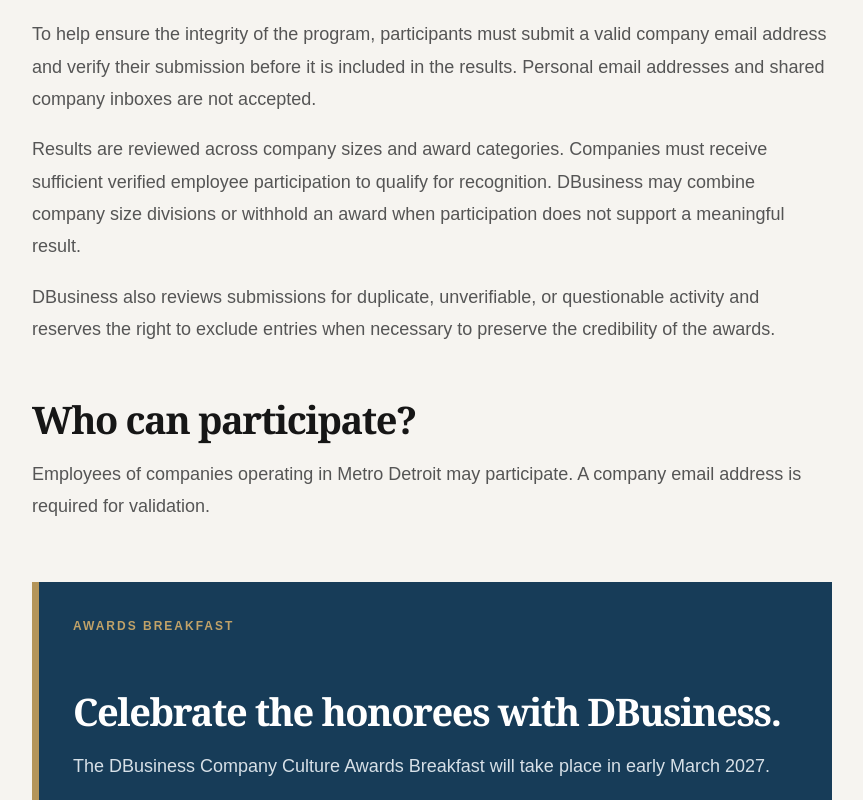
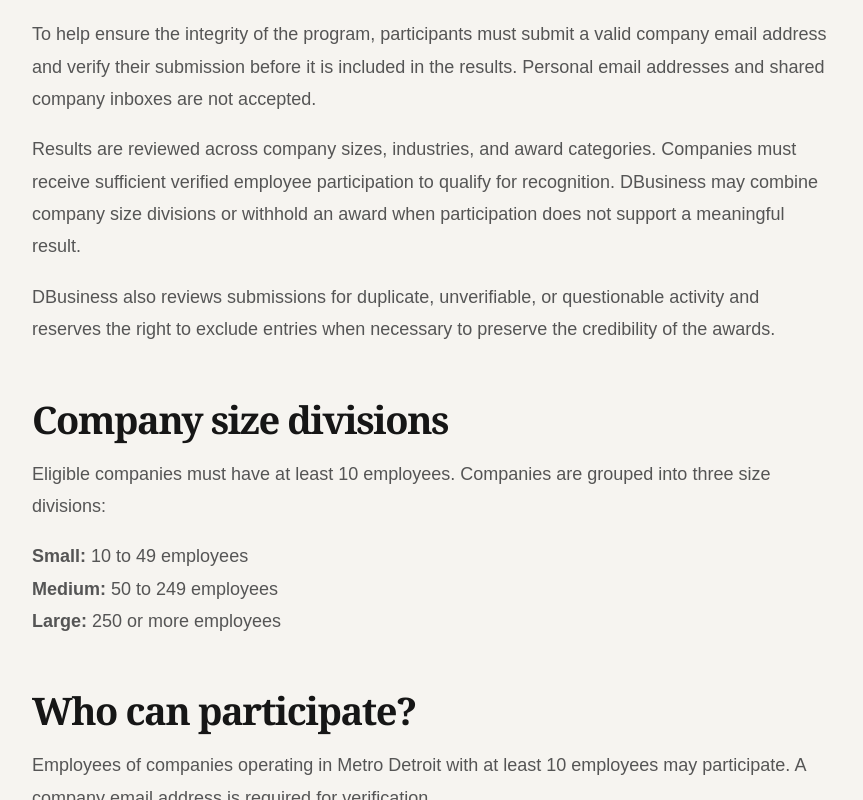
Before and after one commit to jhosko/company-culture-awards-test, a Next.js app: page /about in a window 1280 px wide. Shown: the part 1120-1920 px from the top of the page, without its empty margins (208-1071 px from the left). Built offline with nearby package versions, Linux system fonts and the light colour scheme.

Commit message:
Add files via upload

```diff
--- a/lib/data.js
+++ b/lib/data.js
@@ -1,19 +1,36 @@
 export const categories = [
-"Best Leadership","Career Growth","Compensation and Benefits","Work Life Balance",
-"Team Environment","Innovation and New Ideas","Employee Recognition",
-"Communication and Transparency","Workplace Flexibility","Workplace Amenities",
-"Company Pride and Purpose"
+  "Best Leadership",
+  "Career Growth",
+  "Compensation and Benefits",
+  "Work Life Balance",
+  "Team Environment",
+  "Innovation and New Ideas",
+  "Employee Recognition",
+  "Communication and Transparency",
+  "Workplace Flexibility",
+  "Workplace Amenities",
+  "Company Pride and Purpose"
 ];
 
 export const industries = [
-"Automotive and Mobility","Construction and Engineering","Financial Services","Healthcare",
-"Manufacturing","Nonprofit","Professional Services","Real Estate and Development",
-"Technology","Retail and Hospitality","Media, Marketing, and Creative Services","Other"
+  "Automotive and Mobility",
+  "Construction and Engineering",
+  "Financial Services",
+  "Healthcare",
+  "Manufacturing",
+  "Nonprofit",
+  "Professional Services",
+  "Real Estate and Development",
+  "Technology",
+  "Retail and Hospitality",
+  "Media, Marketing, and Creative Services",
+  "Other"
 ];
 
 export const companySizes = [
-"Small (1 to 49 employees)","Medium (50 to 249 employees)",
-"Large (250 to 999 employees)","Enterprise (1,000 or more employees)"
+  "Small (10 to 49 employees)",
+  "Medium (50 to 249 employees)",
+  "Large (250 or more employees)"
 ];
 
 export const links = {
--- a/pages/about.js
+++ b/pages/about.js
@@ -42,10 +42,10 @@
             results. Personal email addresses and shared company inboxes are not accepted.
           </p>
           <p>
-            Results are reviewed across company sizes and award categories. Companies must
-            receive sufficient verified employee participation to qualify for recognition.
-            DBusiness may combine company size divisions or withhold an award when
-            participation does not support a meaningful result.
+            Results are reviewed across company sizes, industries, and award categories.
+            Companies must receive sufficient verified employee participation to qualify
+            for recognition. DBusiness may combine company size divisions or withhold an
+            award when participation does not support a meaningful result.
           </p>
           <p>
             DBusiness also reviews submissions for duplicate, unverifiable, or questionable
@@ -53,10 +53,21 @@
             the credibility of the awards.
           </p>
 
+          <h2>Company size divisions</h2>
+          <p>
+            Eligible companies must have at least 10 employees. Companies are grouped into
+            three size divisions:
+          </p>
+          <p>
+            <strong>Small:</strong> 10 to 49 employees<br />
+            <strong>Medium:</strong> 50 to 249 employees<br />
+            <strong>Large:</strong> 250 or more employees
+          </p>
+
           <h2>Who can participate?</h2>
           <p>
-            Employees of companies operating in Metro Detroit may participate. A company
-            email address is required for validation.
+            Employees of companies operating in Metro Detroit with at least 10 employees
+            may participate. A company email address is required for verification.
           </p>
 
           <div className="eventBox">
```
